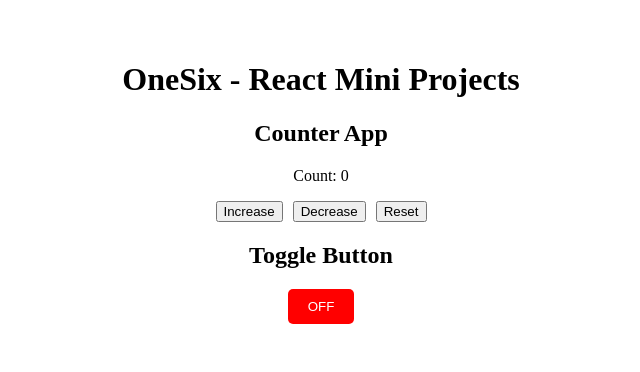
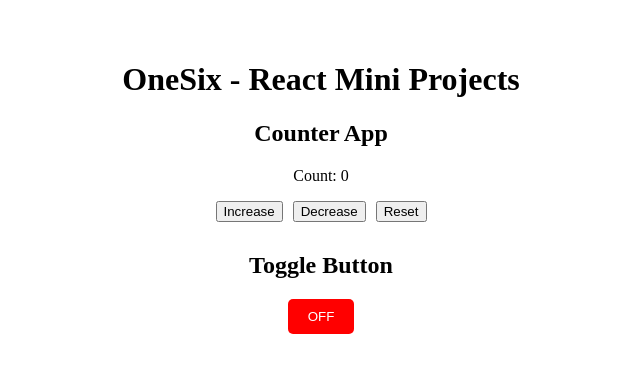
Before and after one commit to mmahmudul7/react-mini-projects, a React (Vite) app: page / in a window 1280 px wide. Shown: the top 372 px of the page, without its empty margins (319-959 px from the left). Built offline with nearby package versions, Linux system fonts and the light colour scheme.

Commit message:
Toggle Button

```diff
--- a/src/components/Toggle.jsx
+++ b/src/components/Toggle.jsx
@@ -8,7 +8,7 @@ const Toggle = () => {
   };
 
   return (
-    <div>
+    <div style={{textAlign: "center", marginTop: "30px"}}>
       <h2>Toggle Button</h2>
 
       <button
```
